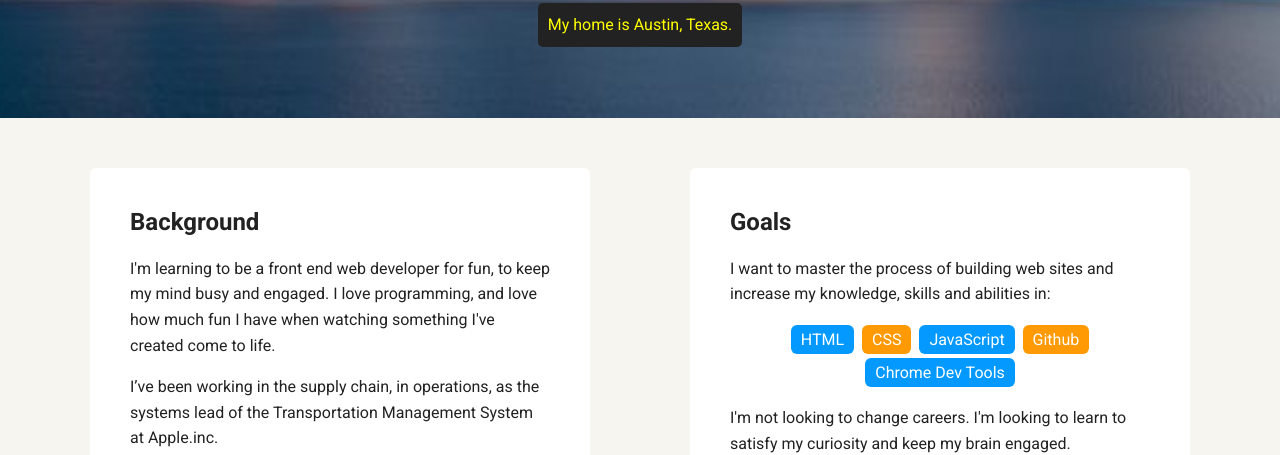
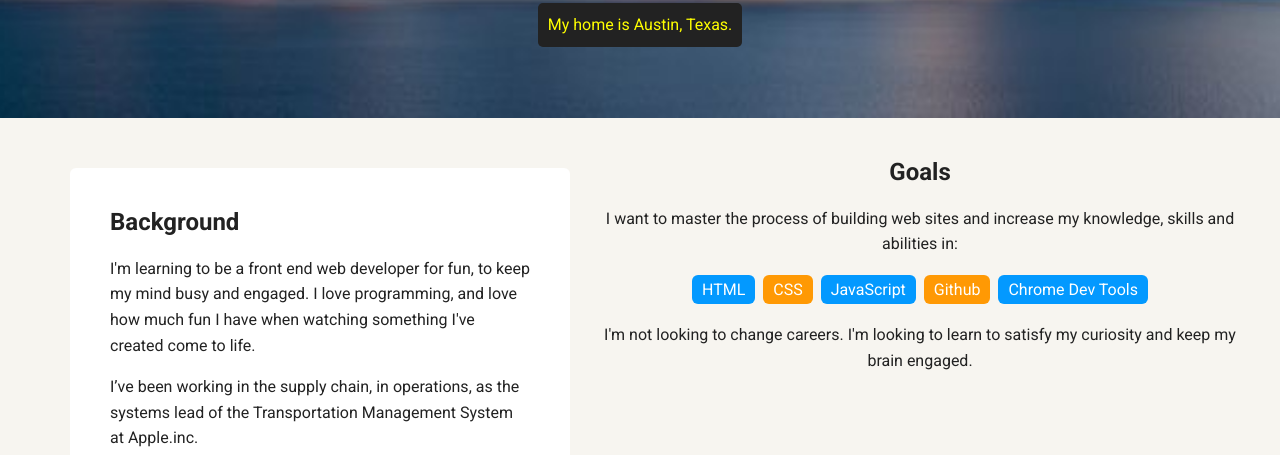
Before and after one commit to khanriazaoif/front_end_techdegree_portfolio_update_v1, a plain HTML site: page index.html in a window 1280 px wide. Shown: the part 352-807 px from the top of the page. Drawn offline with Linux system fonts and the light colour scheme; a web font is replaced by a local one.

Commit message:
Update index.html
changed card to section on line 33

```diff
--- a/index.html
+++ b/index.html
@@ -30,7 +30,7 @@
         <p>I’ve been working in the supply chain, in operations, as the systems lead of the Transportation Management System at Apple.inc.</p>
       </section>
       <section>
-      <div class="card">
+      <div class="section">
         <h2>Goals</h2>
         <p>I want to master the process of building web sites and increase my knowledge, skills and abilities in:</p>
         <ul class="skills">
```
